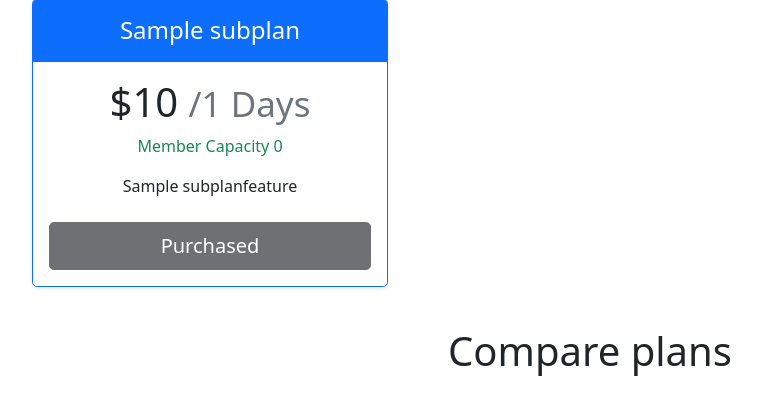
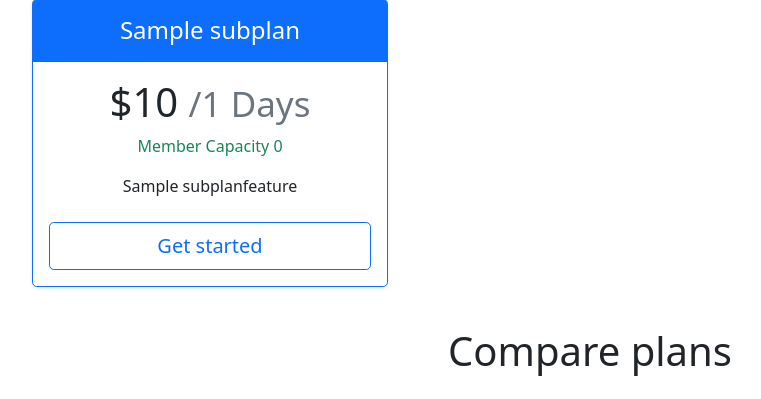
Before and after one commit to codeartisanlab/Gym-Management-System-in-Django-3-Bootstrap-5-and-PostgreSQL, a Django app: page /pricing in a window 1280 px wide. Shown: the part 192-591 px from the top of the page, without its empty margins (50-811 px from the left). Run offline with Django 3.2, Linux system fonts and the light colour scheme; a user stored in the database is signed in; tables that the repository leaves empty hold one stand-in row (values such as "Sample post"); grey boxes marked "Sample" are stand-in pictures; some libraries are stand-ins or nearby versions.

Commit message:
part-45-the-end-thank-you

```diff
--- a/main/templates/pricing.html
+++ b/main/templates/pricing.html
@@ -37,7 +37,7 @@
 
           {% if check_pckg %}
             {% if check_validity %}
-              <a href="#" class="w-100 btn btn-lg btn-dark disabled">Expired</a>
+              <a href="{% url 'checkout' plan.id %}" class="w-100 btn btn-lg btn-outline-primary">Get started</a>
             {% else %}
               <a href="#" class="w-100 btn btn-lg btn-dark disabled">Purchased</a>
             {% endif %}
--- a/main/templatetags/check_package.py
+++ b/main/templatetags/check_package.py
@@ -33,3 +33,4 @@ def check_pckg_validity(user_id,plan_id):
 			expired=True
 	else:
 		expired=False
+	return expired
```
